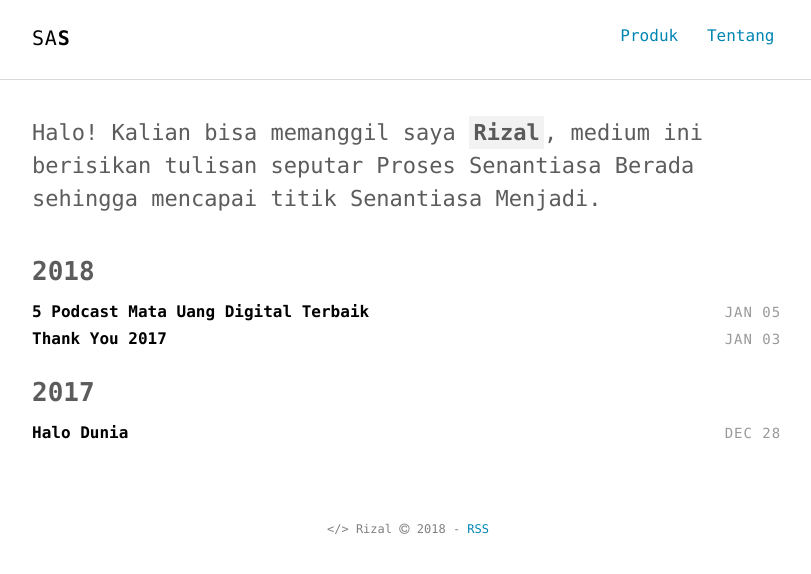
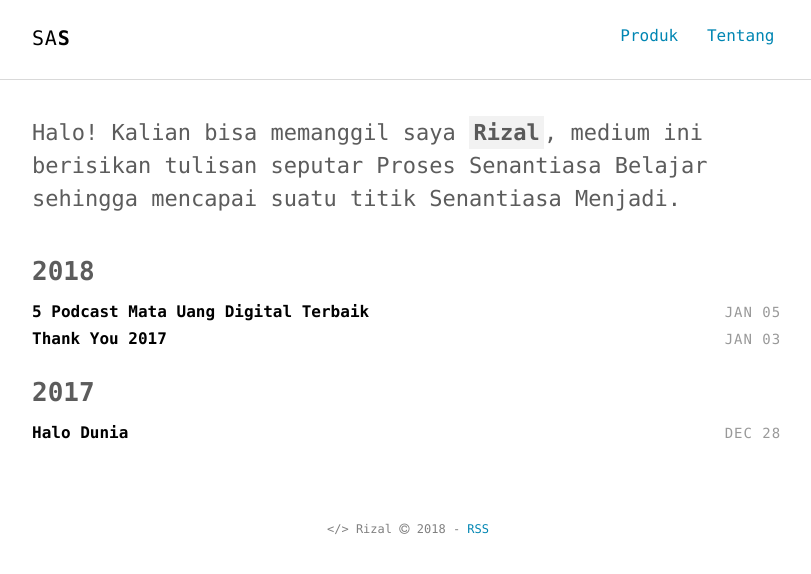
Before and after one commit to syafrizaladi/saktia, a Jekyll site: the page built from index.html, in a window 1280 px wide. Shown: the top 574 px of the page, without its empty margins (232-1043 px from the left). Built offline with Jekyll 4.4.1, drawn with Linux system fonts in a browser that asks for light colours.

Commit message:
Update _config.yml

```diff
--- a/_config.yml
+++ b/_config.yml
@@ -31,7 +31,7 @@ sass:
 author:
   name     : "Rizal"
   job      : "Scrum Master"
-  bio      : "Proses Senantiasa Berada sehingga mencapai titik Senantiasa Menjadi"
+  bio      : "Proses Senantiasa Belajar sehingga mencapai suatu titik Senantiasa Menjadi"
   thumb    : /images/author.jpg
   email    : syafrizaladi@saktia.com
   url      : http://syafrizaladi.github.io
```
